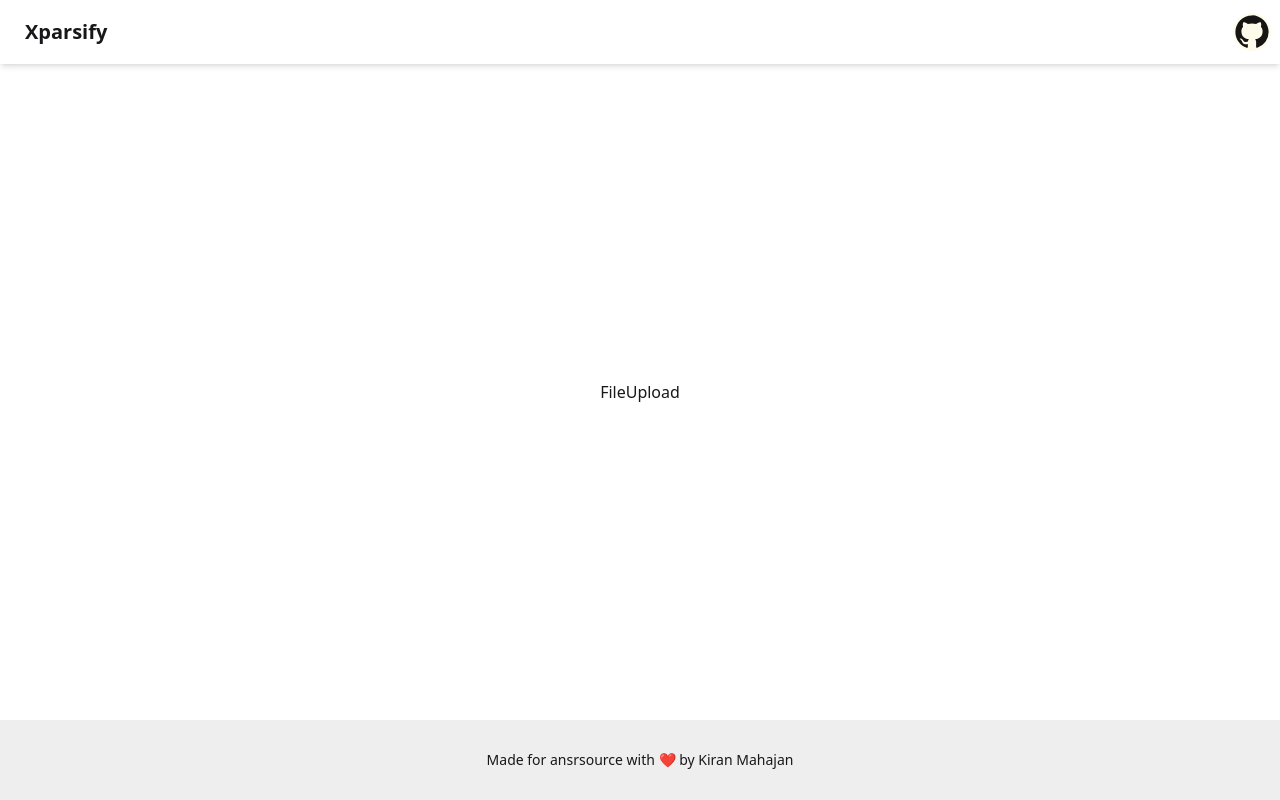
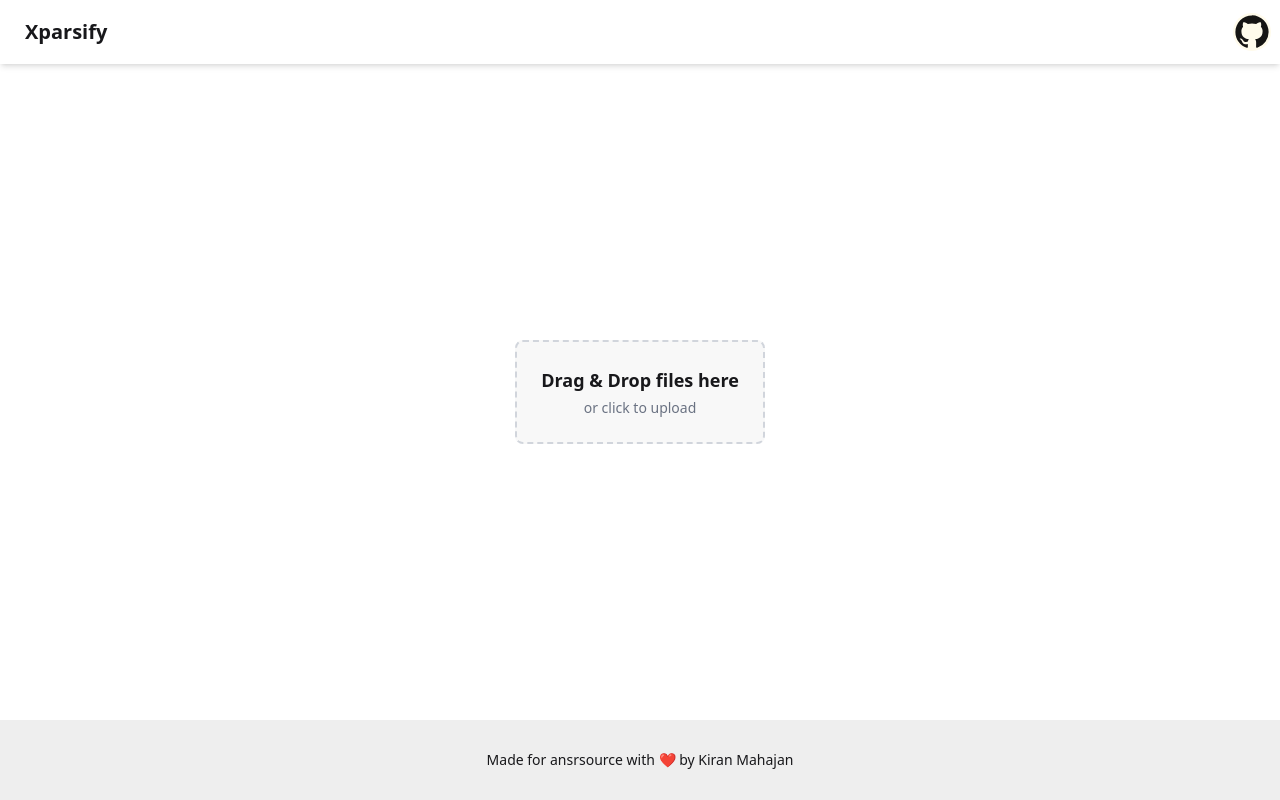
Before and after one commit to thekiranmahajan/XParsify, a React (Vite) app in the folder frontend/: page / in a window 1280 px wide. Built offline with nearby package versions, Linux system fonts and the light colour scheme.

Commit message:
feat: enhance FileUpload component with drag-and-drop functionality and file validation

```diff
--- a/frontend/src/components/FileUpload.jsx
+++ b/frontend/src/components/FileUpload.jsx
@@ -1,9 +1,91 @@
-import React from 'react'
+import { useState } from "react";
 
-const FileUpload = () => {
+const FileUpload = ({ onFilesSelected }) => {
+  const [files, setFiles] = useState([]);
+  const [isDragging, setIsDragging] = useState(false);
+
+  const handleDragOver = (event) => {
+    event.preventDefault();
+    setIsDragging(true);
+  };
+
+  const handleDragLeave = () => {
+    setIsDragging(false);
+  };
+
+  const handleDrop = (event) => {
+    event.preventDefault();
+    setIsDragging(false);
+    const droppedFiles = Array.from(event.dataTransfer.files);
+    updateFileList(droppedFiles);
+  };
+
+  const handleFileSelect = (event) => {
+    const selectedFiles = Array.from(event.target.files);
+    updateFileList(selectedFiles);
+  };
+
+  const updateFileList = (newFiles) => {
+    const validFiles = newFiles.filter((file) =>
+      [".xlf", ".docx"].some((ext) => file.name.endsWith(ext))
+    );
+    setFiles(validFiles);
+    onFilesSelected(validFiles);
+  };
+
+  const removeFile = (index) => {
+    const newFiles = files.filter((_, i) => i !== index);
+    setFiles(newFiles);
+    onFilesSelected(newFiles);
+  };
+
   return (
-    <div>FileUpload</div>
-  )
-}
+    <div
+      className={`p-6 border-2 border-dashed rounded-lg flex flex-col items-center justify-center text-center cursor-pointer transition-all ${
+        isDragging
+          ? "border-primary bg-primary/10"
+          : "border-gray-300 bg-base-200 hover:bg-base-300"
+      }`}
+      onDragOver={handleDragOver}
+      onDragLeave={handleDragLeave}
+      onDrop={handleDrop}
+      onClick={() => document.getElementById("fileInput").click()}
+    >
+      <input
+        type="file"
+        id="fileInput"
+        className="hidden"
+        multiple
+        accept=".xlf,.docx"
+        onChange={handleFileSelect}
+      />
+      <div className="flex flex-col items-center">
+        <span className="text-lg font-semibold">Drag & Drop files here</span>
+        <span className="text-sm text-gray-500 mt-1">or click to upload</span>
+      </div>
+      {files.length > 0 && (
+        <div className="mt-4 w-full">
+          {files.map((file, index) => (
+            <div
+              key={index}
+              className="flex justify-between items-center bg-base-100 p-2 rounded-md shadow-sm mb-2"
+            >
+              <span className="text-sm">{file.name}</span>
+              <button
+                className="btn btn-xs btn-error"
+                onClick={(e) => {
+                  e.stopPropagation();
+                  removeFile(index);
+                }}
+              >
+                ❌
+              </button>
+            </div>
+          ))}
+        </div>
+      )}
+    </div>
+  );
+};
 
-export default FileUpload
+export default FileUpload;
```
